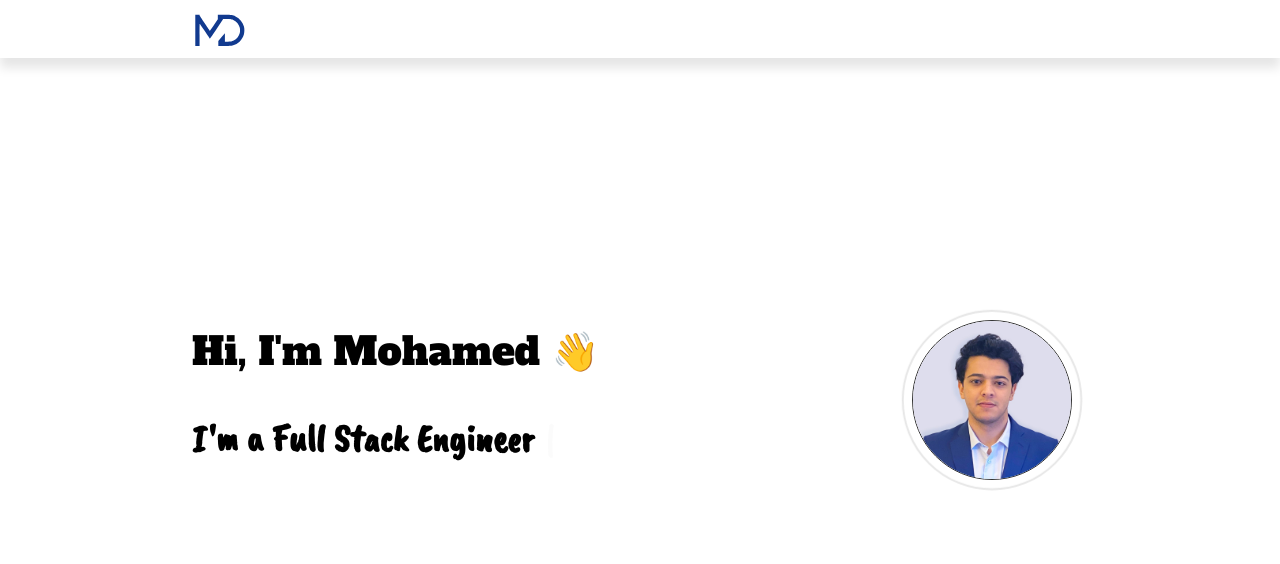
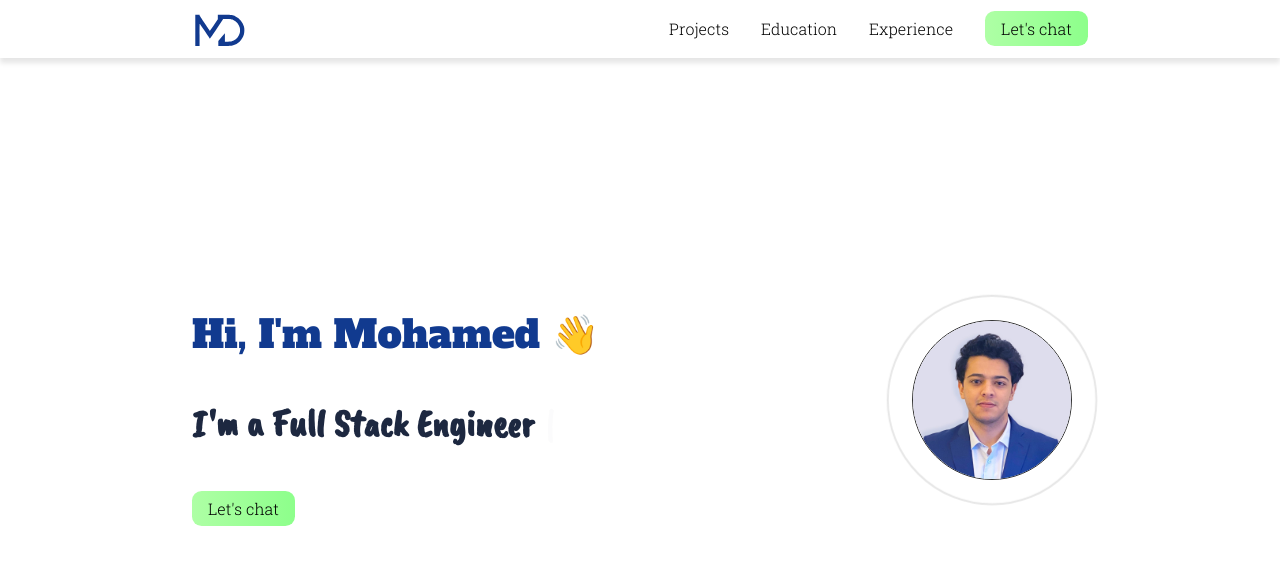
Before and after one commit to MohamedAmineDHIAB/portfolio-nextjs-typescript, a Next.js app: page / in a window 1280 px wide. Shown: the top 564 px of the page. Built offline with nearby package versions, Linux system fonts and the light colour scheme.

Commit message:
adding nav bar :up:

```diff
--- /dev/null
+++ b/components/buttons.tsx
@@ -0,0 +1,16 @@
+import styled from "styled-components";
+
+export const PrimaryButton = styled.div`
+    display: flex;
+    text-align: center;
+    align-items: center;
+    height: 1.1rem;
+    background: linear-gradient(to right, var(--pastel-green), #8dff8b);
+    padding: 0.5rem;
+    border-radius: 0.3rem;
+    box-sizing: border-box;
+    font-size: 0.5rem;
+    font-weight: 300;
+    width: fit-content;
+    cursor: pointer;
+`;
--- a/components/header/index.tsx
+++ b/components/header/index.tsx
@@ -1,5 +1,6 @@
 import { HeaderWrapper, LogoWrapper, NavBar, NavBarItem } from "./style";
 import Logo from "../logo";
+import { PrimaryButton } from "../buttons";
 
 const Header = () => {
     return (
@@ -8,7 +9,18 @@ const Header = () => {
                 <Logo />
             </LogoWrapper>
             <NavBar>
-                <NavBarItem />
+                <NavBarItem>
+                    <span>Projects</span>
+                </NavBarItem>
+                <NavBarItem>
+                    <span>Education</span>
+                </NavBarItem>
+                <NavBarItem>
+                    <span>Experience</span>
+                </NavBarItem>
+                <NavBarItem>
+                    <PrimaryButton>Let's chat</PrimaryButton>
+                </NavBarItem>
             </NavBar>
         </HeaderWrapper>
     );
--- a/components/header/style.tsx
+++ b/components/header/style.tsx
@@ -11,7 +11,7 @@ export const HeaderWrapper = styled.div`
     justify-content: space-between;
     align-items: center;
     padding: 0 15%;
-    box-shadow: 0 10px 10px rgba(0, 0, 0, 0.1);
+    box-shadow: 0 5px 5px rgba(0, 0, 0, 0.1);
 `;
 
 export const LogoWrapper = styled.div`
@@ -19,7 +19,23 @@ export const LogoWrapper = styled.div`
 `;
 
 export const NavBar = styled.div`
-
+    display: flex;
+    height: 100%;
+    justify-content: center;
+    align-items: center;
 `;
 
-export const NavBarItem = styled.div``;
+export const NavBarItem = styled.div`
+    display: flex;
+    height: 1.1rem;
+    align-items: center;
+    > * {
+        font-size: 0.5rem;
+        font-weight: 300;
+    }
+    margin-right: 1rem;
+    cursor: pointer;
+    &:last-child {
+        margin-right: 0;
+    }
+`;
--- a/components/hero/index.tsx
+++ b/components/hero/index.tsx
@@ -10,6 +10,7 @@ import { motion } from "framer-motion";
 import { useEffect, useState } from "react";
 import Image from "next/image";
 import { Cursor, useTypewriter } from "react-simple-typewriter";
+import { PrimaryButton } from "../buttons";
 const Hero = () => {
     const [showPing, setShowPing] = useState(false);
     const [text, count] = useTypewriter({
@@ -38,6 +39,7 @@ const Hero = () => {
                 <b>
                     I'm a {text} <Cursor cursorColor="inherit" />
                 </b>
+                <PrimaryButton>Let's chat</PrimaryButton>
             </HeroLeft>
             <HeroRight>
                 {showPing && <RightBorder className="animate-ping" />}
--- a/components/hero/style.tsx
+++ b/components/hero/style.tsx
@@ -24,8 +24,8 @@ export const HeroRight = styled.div`
 `;
 
 export const RightBorder = styled.div`
-    width: 3rem;
-    height: 3rem;
+    width: 3.5rem;
+    height: 3.5rem;
     border-radius: 100%;
     margin: 1.5rem;
     position: absolute;
@@ -43,4 +43,7 @@ export const HeroImgWrapper = styled.div`
 
 export const HeroLeft = styled.div`
     max-width: 18rem;
+    > * {
+        margin-top: 1rem;
+    }
 `;
--- a/styles/global.tsx
+++ b/styles/global.tsx
@@ -2,11 +2,14 @@ import styled, { createGlobalStyle } from "styled-components";
 
 export const GlobalStyle = createGlobalStyle`
     * {
-        font-family: 'Alfa Slab One';
+        font-family: 'Roboto Slab';
         font-size:2rem;
         --light-violet:#E4E4F2;
         --blue:#113A8F;
         --dark-blue:#1D2840;
+        --ligh-blue:#50D4F2;
+        --light-green:#A7F235;
+        --pastel-green:#AEFFA5;
         --orange:#F2A172;
         --dark-pink:#BF95A9;
     }
@@ -23,11 +26,13 @@ export const GlobalStyle = createGlobalStyle`
         font-family: 'Alfa Slab One';
         font-weight:light;
         font-size:1.2rem;
+        color : var(--blue);
     }
     b{
         font-family: 'Caveat Brush';
         font-weight : 900;
         font-size:1.2rem;
+        color : var(--dark-blue);
     }
     span{
         font-family: 'Roboto Slab';
```
